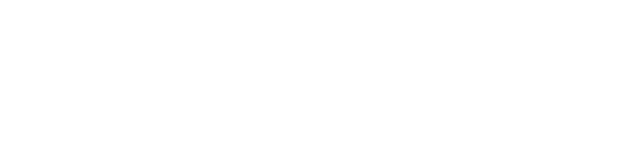
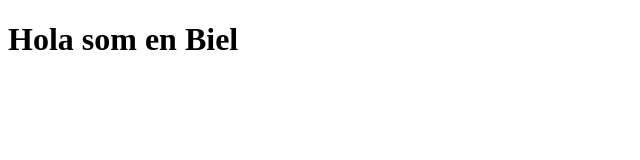
Before and after one commit to bielcomascalvo/videoGIT, a plain HTML site: page index.html in a window 1280 px wide. Shown: the whole page, without its empty margins (0-640 px from the left). Drawn offline with Linux system fonts and the light colour scheme.

Commit message:
agregamos un h1

```diff
--- a/index.html
+++ b/index.html
@@ -7,6 +7,6 @@
     <title>Document</title>
 </head>
 <body>
-
+    <h1>Hola som en Biel</h1>
 </body>
 </html>
```
